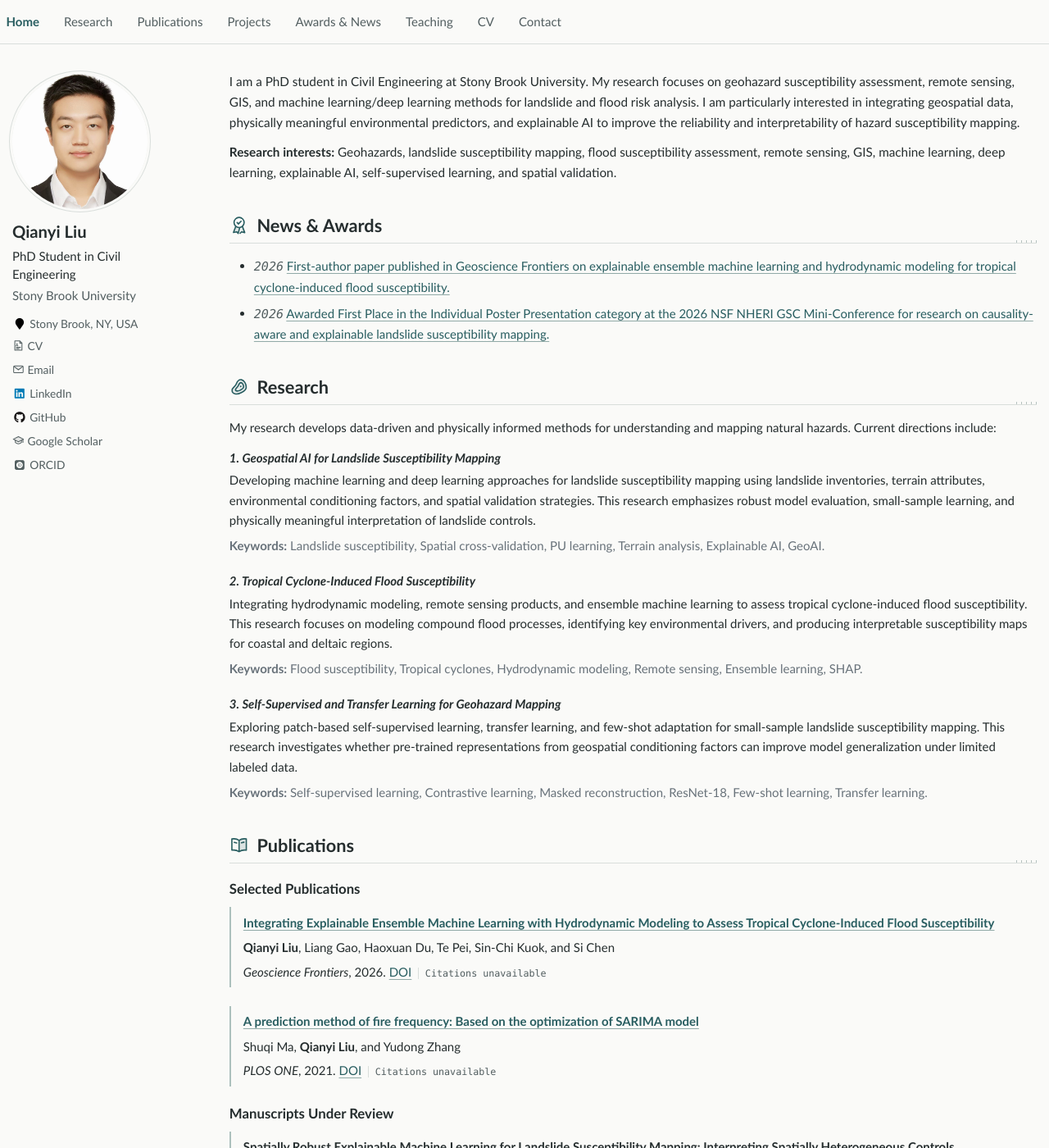
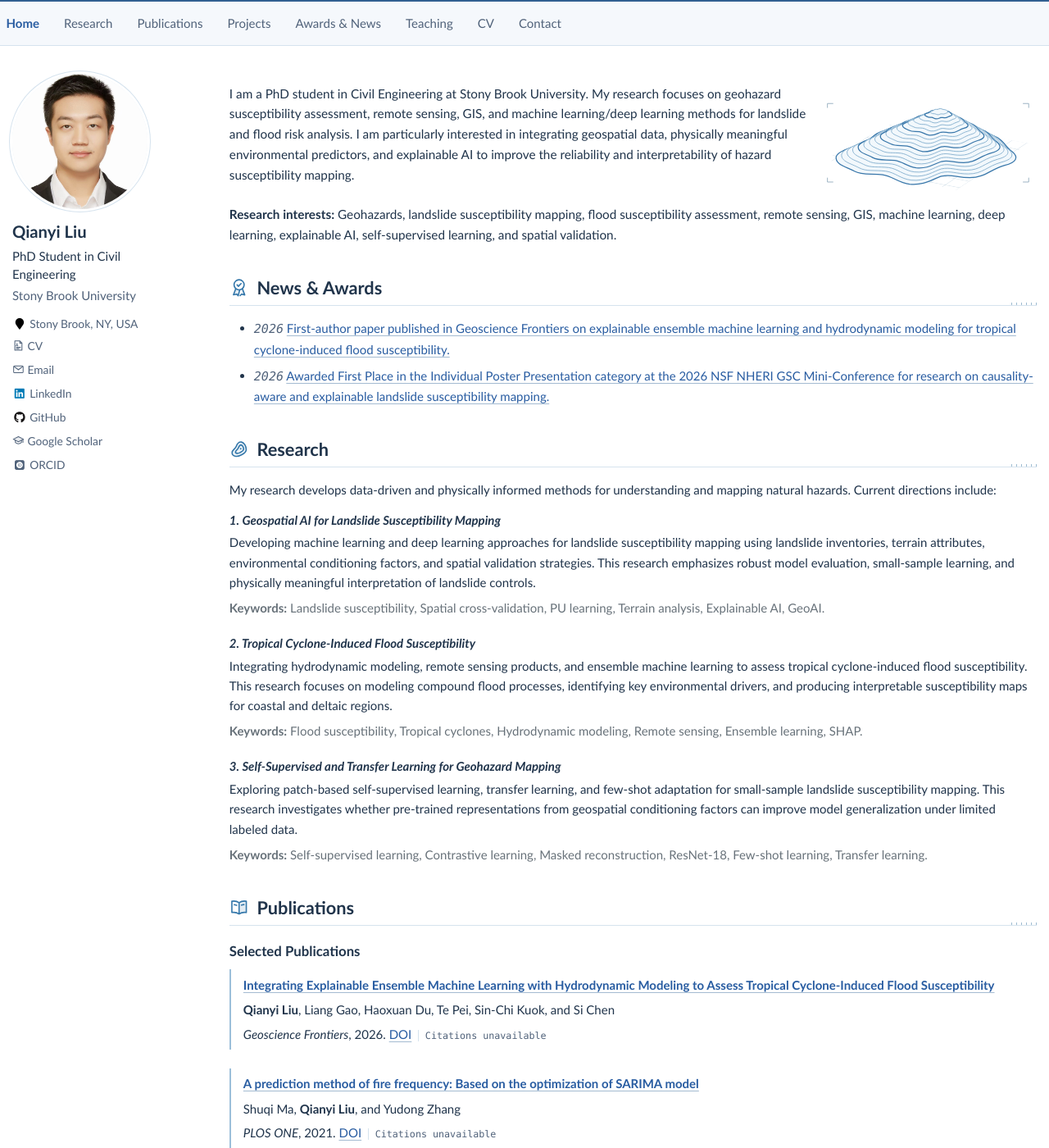
Before and after one commit to qianyiliu-lab/qianyiliu-lab.github.io, a Jekyll site: the page built from _pages/about.md, in a window 1280 px wide and 1400 px high. Shown: the whole window at 82% size. Built offline with Jekyll 4.4.1, drawn with Linux system fonts in a browser that asks for light colours; some web fonts are replaced.

Commit message:
Add an interactive blue contour study to the AcadHomepage introduction

```diff
--- a/_includes/head/custom.html
+++ b/_includes/head/custom.html
@@ -4,8 +4,8 @@
 <link rel="icon" type="image/svg+xml" sizes="any" href="{{ '/images/terrain-mark.svg' | relative_url }}">
 <link rel="manifest" href="images/site.webmanifest">
 
-<meta name="msapplication-TileColor" content="#000000">
-<meta name="theme-color" content="#ffffff">
+<meta name="msapplication-TileColor" content="#214f83">
+<meta name="theme-color" content="#f5f8fc">
 <link rel="stylesheet" href="assets/css/academicons.css"/>
 {% if page.math %}
 <script type="text/x-mathjax-config"> MathJax.Hub.Config({ TeX: { equationNumbers: { autoNumber: "all" } } }); </script>
--- /dev/null
+++ b/_includes/intro-terrain.html
@@ -0,0 +1,20 @@
+<svg class="intro-terrain" viewBox="0 0 300 180" width="300" height="180" aria-hidden="true" focusable="false" xmlns="http://www.w3.org/2000/svg">
+  <defs>
+    <pattern id="survey-grid" width="20" height="20" patternUnits="userSpaceOnUse" patternTransform="matrix(1 .19 -.66 .44 0 64)">
+      <path d="M20 0H0V20" fill="none" stroke="#abc5d7" stroke-width=".85"/>
+    </pattern>
+  </defs>
+  <path d="M9 119 110 65l179 32-100 64Z" fill="url(#survey-grid)"/>
+  <g fill="none" stroke="#90aabd" stroke-width="1">
+    <path d="M12 48v-6h8m261 0h8v6M12 144v6h8m261 0h8v-6"/>
+  </g>
+  {% assign ridge = "M-123 3 C-120 -6 -97 -10 -86 -15 C-74 -21 -71 -30 -55 -33 C-43 -35 -33 -31 -20 -34 C-8 -36 2 -45 19 -44 C35 -43 45 -34 59 -32 C76 -29 87 -30 99 -23 C109 -17 111 -9 119 -4 C129 4 125 11 109 15 C88 21 82 32 61 32 C43 32 36 27 22 30 C9 34 -1 43 -22 41 C-38 39 -45 30 -59 28 C-75 26 -87 29 -98 23 C-109 17 -125 14 -123 3 Z" %}
+  {% for level in (0..17) %}
+    {% assign inset = level | times: 0.053 %}
+    {% assign scale = 1 | minus: inset %}
+    {% assign x = level | times: 1.1 | plus: 147 %}
+    {% assign y = level | times: 3.45 | times: -1 | plus: 112 %}
+    {% assign major = level | modulo: 4 %}
+    <g transform="translate({{ x }} {{ y }}) scale({{ scale }})"><path class="terrain-contour{% if major == 0 %} index-contour{% endif %}" d="{{ ridge }}" vector-effect="non-scaling-stroke"/></g>
+  {% endfor %}
+</svg>
--- a/_includes/scripts.html
+++ b/_includes/scripts.html
@@ -1,4 +1,5 @@
 <script src="assets/js/main.min.js"></script>
+{% if page.url == '/' %}<script defer src="{{ '/assets/js/intro-terrain.js' | relative_url }}"></script>{% endif %}
 <script>
   (function () {
     var button = document.querySelector('#site-nav button');
--- a/_pages/about.md
+++ b/_pages/about.md
@@ -11,7 +11,11 @@ redirect_from:
 <span class="anchor" id="about-me"></span>
 
 <div class="homepage-intro" markdown="1">
+<div class="intro-lead" markdown="1">
 I am a PhD student in Civil Engineering at Stony Brook University. My research focuses on geohazard susceptibility assessment, remote sensing, GIS, and machine learning/deep learning methods for landslide and flood risk analysis. I am particularly interested in integrating geospatial data, physically meaningful environmental predictors, and explainable AI to improve the reliability and interpretability of hazard susceptibility mapping.
+
+{% include intro-terrain.html %}
+</div>
 
 **Research interests:** Geohazards, landslide susceptibility mapping, flood susceptibility assessment, remote sensing, GIS, machine learning, deep learning, explainable AI, self-supervised learning, and spatial validation.
 </div>
--- a/_sass/_profile-finish.scss
+++ b/_sass/_profile-finish.scss
@@ -1,9 +1,9 @@
 // Surface and type accents for the existing AcadHomepage layout.
-$profile-paper: #fafaf8;
-$profile-ink: #252d2e;
-$profile-muted: #525e60;
-$profile-petrol: #285d60;
-$profile-rule: #d9dedb;
+$profile-paper: #fff;
+$profile-ink: #20344b;
+$profile-muted: #50627a;
+$profile-blue: #285ca1;
+$profile-rule: #d6e3ee;
 $profile-mono: "SFMono-Regular", Consolas, "Liberation Mono", monospace;
 
 html, body, .masthead, .greedy-nav {
@@ -11,17 +11,21 @@ html, body, .masthead, .greedy-nav {
 }
 
 body { color: $profile-ink; }
-.masthead { border-bottom-color: $profile-rule; }
+.masthead {
+  border-top: 2px solid #315f91;
+  border-bottom-color: $profile-rule;
+  &, .greedy-nav { background-color: #f5f8fc; }
+}
 .greedy-nav {
   a { color: $profile-muted; }
-  .visible-links li:first-child a, a:hover { color: $profile-petrol; }
-  .visible-links a:before { height: 2px; background: $profile-petrol; }
+  .visible-links li:first-child a, a:hover { color: $profile-blue; }
+  .visible-links a:before { height: 2px; background: $profile-blue; }
   button {
     width: 40px;
     background: transparent;
-    color: $profile-petrol;
+    color: $profile-blue;
     .academic-icon { width: 21px; height: 21px; }
-    &:focus-visible { outline: 2px solid $profile-petrol; }
+    &:focus-visible { outline: 2px solid $profile-blue; }
   }
 }
 
@@ -29,6 +33,21 @@ body { color: $profile-ink; }
   box-shadow: 0 0 0 3px $profile-paper, 0 0 0 4px $profile-rule;
 }
 .author__employer, .author__urls, .author__urls_sm { color: $profile-muted; }
+
+.intro-terrain {
+  display: none;
+  .terrain-contour { stroke: #7caacc; fill: #f2f8fc; stroke-width: .85; }
+  .index-contour { stroke: #3977aa; stroke-width: 1.25; }
+}
+@media (min-width: 700px) {
+  .intro-lead {
+    display: grid;
+    grid-template-columns: minmax(0, 1fr) minmax(155px, 27%);
+    gap: 1rem;
+    align-items: center;
+  }
+  .intro-terrain { display: block; width: 100%; height: auto; pointer-events: all; }
+}
 
 .academic-icon {
   width: 1.08em;
@@ -41,18 +60,18 @@ body { color: $profile-ink; }
     color: $profile-ink;
     border-bottom-color: $profile-rule;
     // A short survey scale sits at the far end of the existing heading rule.
-    background: repeating-linear-gradient(90deg, #b5c2bf 0, #b5c2bf 1px, transparent 1px, transparent 6px) right bottom / 25px 3px no-repeat;
+    background: repeating-linear-gradient(90deg, #9dbbd1 0, #9dbbd1 1px, transparent 1px, transparent 6px) right bottom / 31px 3px no-repeat;
   }
-  h1 .academic-icon { color: $profile-petrol; margin-right: .22em; }
-  a { color: $profile-petrol; text-decoration-color: #91aaa7; text-underline-offset: 3px; }
-  a:hover { color: #173f40; text-decoration-color: currentColor; }
-  .publication-entry { border-left: 2px solid #acc0bd; }
+  h1 .academic-icon { color: #3477aa; margin-right: .22em; }
+  a { color: $profile-blue; text-decoration-color: #a4bbd1; text-underline-offset: 3px; }
+  a:hover { color: #173d6d; text-decoration-color: currentColor; }
+  .publication-entry { border-left: 2px solid #9cbfda; }
   .cv-download {
-    background: $profile-petrol;
+    background: $profile-blue;
     border-radius: 3px;
     color: white;
     text-decoration: none;
-    &:hover { background: #204b4d; color: white; }
+    &:hover { background: #1b436e; color: white; }
   }
   .cv-download .academic-icon { margin-right: .25em; }
 }
--- /dev/null
+++ b/assets/js/intro-terrain.js
@@ -0,0 +1,73 @@
+(() => {
+  const terrain = document.querySelector('.intro-terrain');
+  if (!terrain) return;
+
+  const enabled = matchMedia('(min-width: 700px) and (hover: hover) and (pointer: fine) and (prefers-reduced-motion: no-preference)');
+  const paths = Array.from(terrain.querySelectorAll('.terrain-contour'));
+  const outline = paths[0].getAttribute('d');
+  let rings;
+  let frame = 0;
+  let strength = 0;
+  let targetStrength = 0;
+  let x = 0, y = 0, targetX = 0, targetY = 0;
+
+  // All elevations share a silhouette. Sample it once in its native coordinates.
+  function sampleRings() {
+    const length = paths[0].getTotalLength();
+    const points = Array.from({length: 100}, (_, i) => paths[0].getPointAtLength(length * i / 100));
+    return paths.map(path => {
+      const matrix = path.parentNode.transform.baseVal.consolidate().matrix;
+      return {
+        path,
+        scale: matrix.d,
+        points: points.map(p => ({local: p, projected: p.matrixTransform(matrix)}))
+      };
+    });
+  }
+
+  function reset() {
+    cancelAnimationFrame(frame);
+    frame = strength = targetStrength = 0;
+    if (rings) paths.forEach(path => path.setAttribute('d', outline));
+  }
+
+  function draw() {
+    frame = 0;
+    x += (targetX - x) * 0.28;
+    y += (targetY - y) * 0.28;
+    strength += (targetStrength - strength) * 0.2;
+    if (!targetStrength && strength < 0.006) return reset();
+
+    for (const ring of rings) {
+      const points = ring.points.map(({local, projected}) => {
+        const dx = projected.x - x, dy = projected.y - y;
+        const lift = 23 * strength * Math.exp(-(dx * dx + dy * dy) / 1800);
+        return local.x.toFixed(2) + ',' + (local.y - lift / ring.scale).toFixed(2);
+      });
+      ring.path.setAttribute('d', 'M' + points.join(' ') + 'Z');
+    }
+    if (Math.abs(strength - targetStrength) > 0.004 || Math.abs(targetX - x) + Math.abs(targetY - y) > 0.15) {
+      frame = requestAnimationFrame(draw);
+    }
+  }
+
+  terrain.addEventListener('pointermove', event => {
+    if (!enabled.matches || event.pointerType !== 'mouse') return;
+    const matrix = terrain.getScreenCTM();
+    if (!matrix) return;
+    if (!rings) rings = sampleRings();
+    const point = new DOMPoint(event.clientX, event.clientY).matrixTransform(matrix.inverse());
+    targetX = point.x;
+    targetY = point.y;
+    if (!strength) { x = targetX; y = targetY; }
+    targetStrength = 1;
+    if (!frame) frame = requestAnimationFrame(draw);
+  });
+  terrain.addEventListener('pointerleave', () => {
+    targetStrength = 0;
+    if (strength && !frame) frame = requestAnimationFrame(draw);
+  });
+  enabled.addEventListener('change', reset);
+  window.addEventListener('blur', reset);
+  document.addEventListener('visibilitychange', () => { if (document.hidden) reset(); });
+})();
```
Also changed, not shown: images/android-chrome-192x192.png, images/android-chrome-512x512.png, images/apple-touch-icon.png, images/favicon-16x16.png, images/favicon-32x32.png, images/favicon.ico, images/site.webmanifest, images/terrain-mark.svg.
